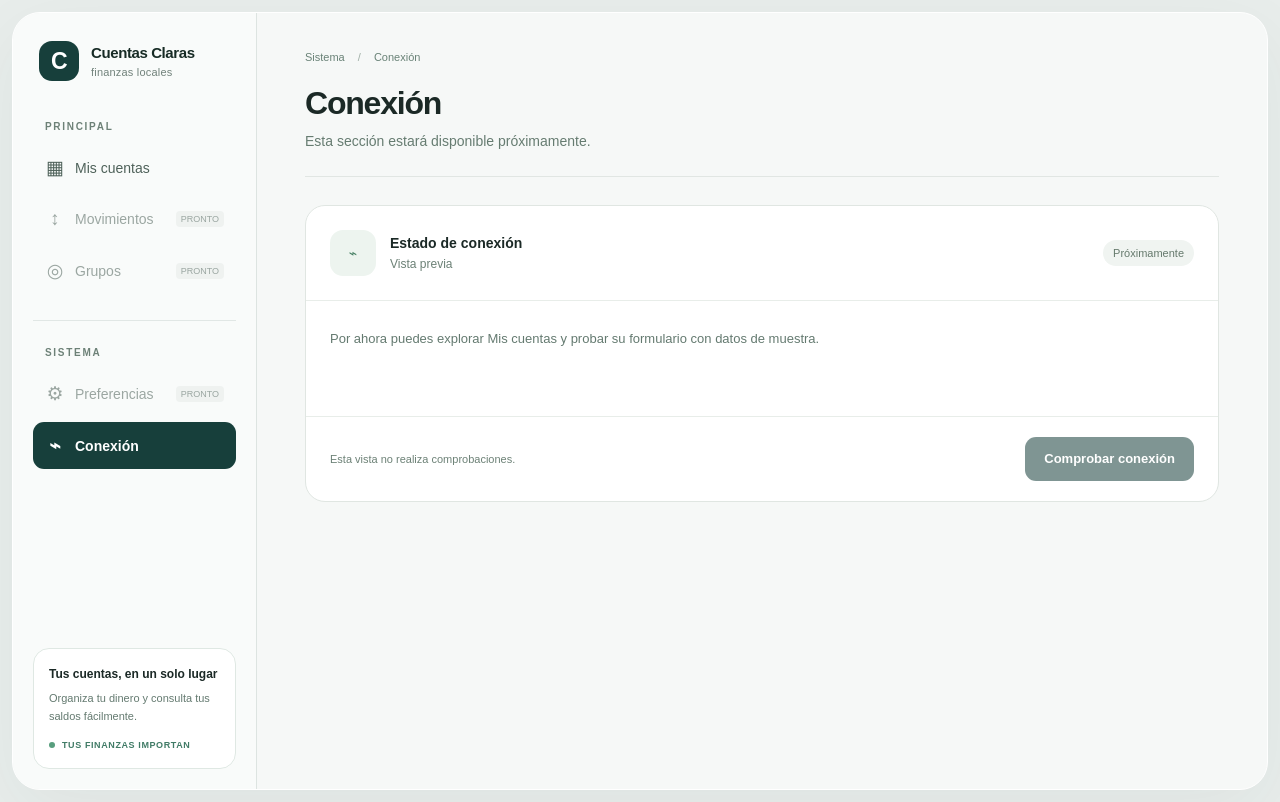
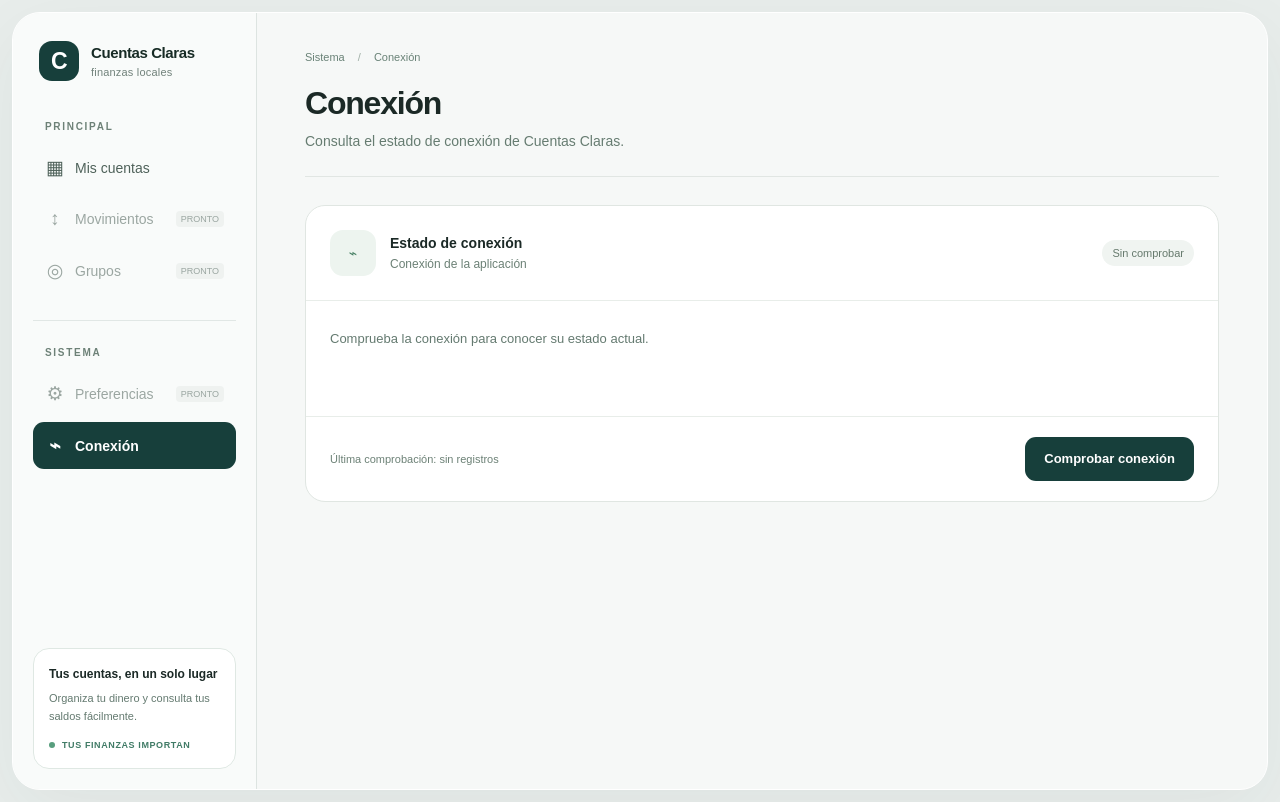
Before and after one commit to CI3715/Grupo2_LimitTokenReached, a Next.js app in the folder app/: page /conexion in a window 1280 px wide. Built offline with nearby package versions, Linux system fonts and the light colour scheme.

Commit message:
chore(ui): actualizar textos de conexion y nueva cuenta

```diff
--- a/app/src/app/conexion/page.tsx
+++ b/app/src/app/conexion/page.tsx
@@ -13,7 +13,7 @@ export default function ConnectionPage() {
                 Sistema <span>/</span> Conexión
               </p>
               <h1>Conexión</h1>
-              <p>Esta sección estará disponible próximamente.</p>
+              <p>Consulta el estado de conexión de Cuentas Claras.</p>
             </div>
           </header>
           <section
@@ -26,19 +26,18 @@ export default function ConnectionPage() {
               </div>
               <div>
                 <h2 id="connection-title">Estado de conexión</h2>
-                <p>Vista previa</p>
+                <p>Conexión de la aplicación</p>
               </div>
-              <span className="connection-status">Próximamente</span>
+              <span className="connection-status">Sin comprobar</span>
             </div>
             <div className="connection-panel-body">
               <p>
-                Por ahora puedes explorar Mis cuentas y probar su formulario con
-                datos de muestra.
+                Comprueba la conexión para conocer su estado actual.
               </p>
             </div>
             <footer className="connection-panel-footer">
-              <span>Esta vista no realiza comprobaciones.</span>
-              <button className="account-primary" disabled>
+              <span>Última comprobación: sin registros</span>
+              <button className="account-primary" type="button">
                 Comprobar conexión
               </button>
             </footer>
--- a/app/src/app/page.tsx
+++ b/app/src/app/page.tsx
@@ -40,7 +40,6 @@ export default function HomePage() {
       {createOpen && (
         <NewAccountModal
           currencies={currencies}
-          preview
           onClose={() => setCreateOpen(false)}
           onCreate={(input) => {
             create(input);
--- a/app/src/components/accounts/new-account-modal.tsx
+++ b/app/src/components/accounts/new-account-modal.tsx
@@ -11,13 +11,11 @@ import {
 
 type Props = {
   currencies: Currency[];
-  preview: boolean;
   onClose: () => void;
   onCreate: (input: CreateAccountInput) => void;
 };
 export function NewAccountModal({
   currencies,
-  preview,
   onClose,
   onCreate,
 }: Props) {
@@ -73,11 +71,7 @@ export function NewAccountModal({
         <div>
           <p className="eyebrow">Nueva cuenta</p>
           <h2 id="new-account-title">Agrega una cuenta</h2>
-          <p>
-            {preview
-              ? "Prueba el formulario con datos de muestra."
-              : "Se guardará únicamente en este dispositivo."}
-          </p>
+          <p>Completa los datos de tu cuenta para organizar tus saldos.</p>
         </div>
         <button
           className="close-account-dialog"
```
